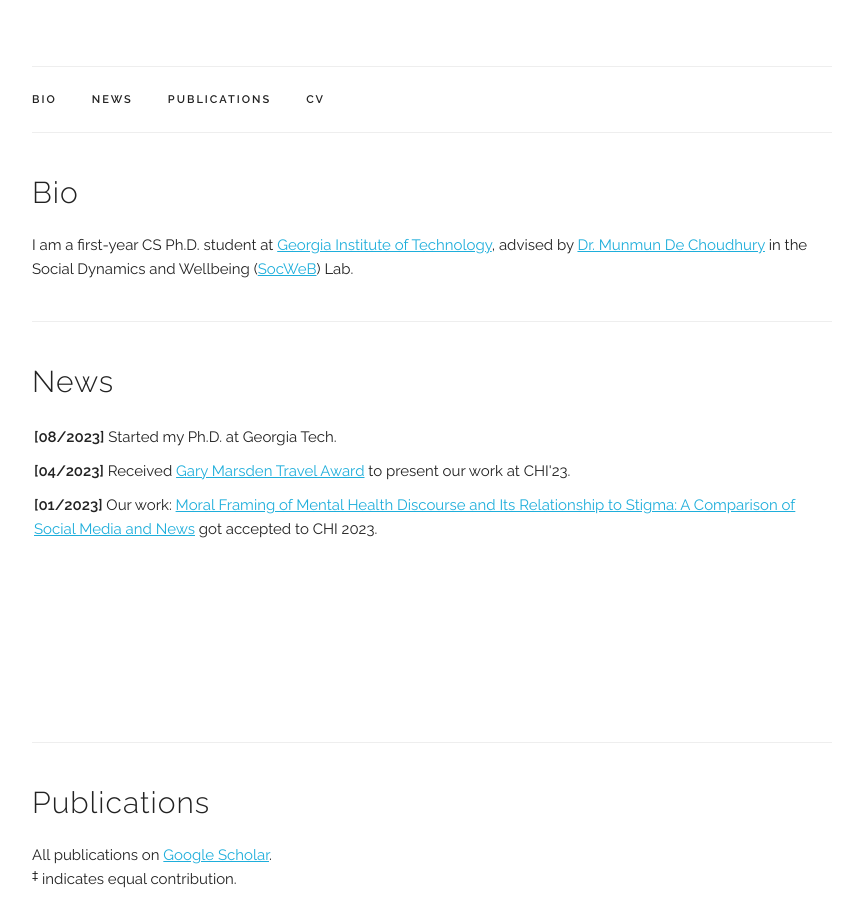
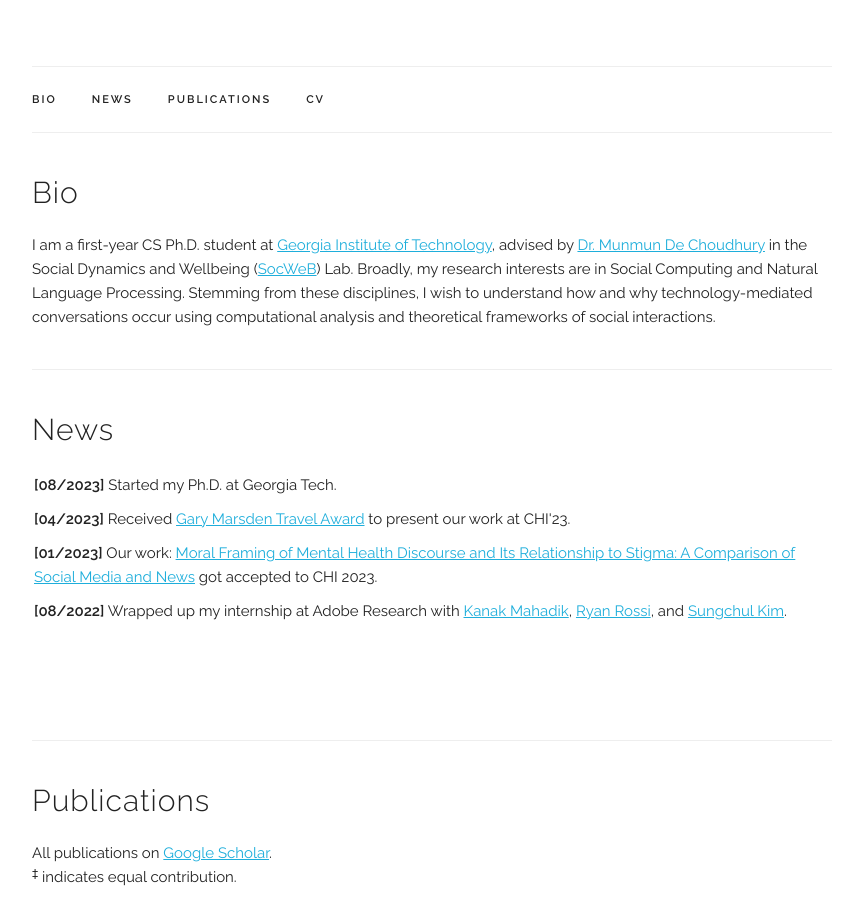
Before and after one commit to mittalshravika/mittalshravika.github.io, a Jekyll site: the page built from index.html, in a window 1280 px wide and 900 px high, scrolled down 300 px. Shown: the whole window, without its empty margins (208-1071 px from the left). Built offline with Jekyll 4.4.1, drawn with Linux system fonts in a browser that asks for light colours; some web fonts are replaced.

Commit message:
Update index.html

```diff
--- a/index.html
+++ b/index.html
@@ -6,7 +6,8 @@ title: Home
 <div class="docs-section" id="bio">
   <h4>Bio</h4>
   I am a first-year CS Ph.D. student at <a href="https://www.gatech.edu/" target="_blank">Georgia Institute of Technology</a>, advised by <a href="http://www.munmund.net/" target="_blank">Dr. Munmun De Choudhury</a>
-  in the Social Dynamics and Wellbeing (<a href="https://socweb.cc.gatech.edu/" target="_blank">SocWeB</a>) Lab.
+  in the Social Dynamics and Wellbeing (<a href="https://socweb.cc.gatech.edu/" target="_blank">SocWeB</a>) Lab. Broadly, my research interests are in Social Computing and Natural Language Processing.
+  Stemming from these disciplines, I wish to understand how and why technology-mediated conversations occur using computational analysis and theoretical frameworks of social interactions.
 <!--   <p>
   My research develops tools for analyzing <b>large-scale social data</b>, aiming to provide a better understanding of <b>social structure and behaviors</b> online while also impacting the <b>design of digital social systems</b>.
   My recent work has focused on reducing political polarization online
@@ -48,7 +49,7 @@ title: Home
 <div class="docs-section" id="news">
   <h4>News</h4>
 
-  <UL style="list-style-type: none; padding: 2px; overflow-y: scroll; height:250px;">
+  <UL style="list-style-type: none; padding: 2px; overflow-y: scroll; height:200px;">
 
     <li> <b>[08/2023]</b>
 
@@ -65,6 +66,12 @@ title: Home
     <li> <b>[01/2023]</b>
 
               Our work: <a href="https://dl.acm.org/doi/abs/10.1145/3544548.3580834">Moral Framing of Mental Health Discourse and Its Relationship to Stigma: A Comparison of Social Media and News</a> got accepted to CHI 2023.
+
+    </li>
+
+    <li> <b>[08/2022]</b>
+
+              Wrapped up my internship at Adobe Research with <a href="https://sites.google.com/view/kanak-mahadik/home" target="_blank">Kanak Mahadik</a>, <a href="http://ryanrossi.com/" target="_blank">Ryan Rossi</a>, and <a href="https://sites.google.com/site/subright/" target="_blank">Sungchul Kim</a>.
 
     </li>
 
```
